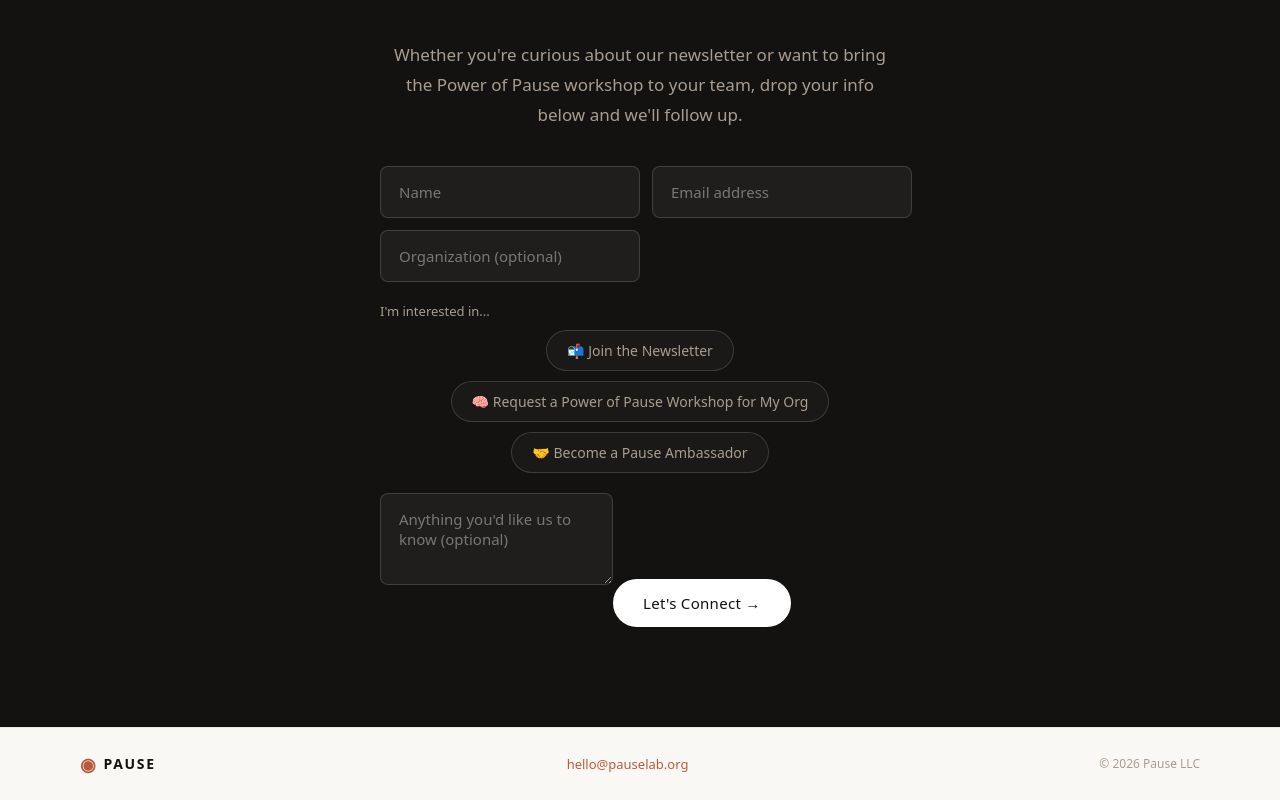
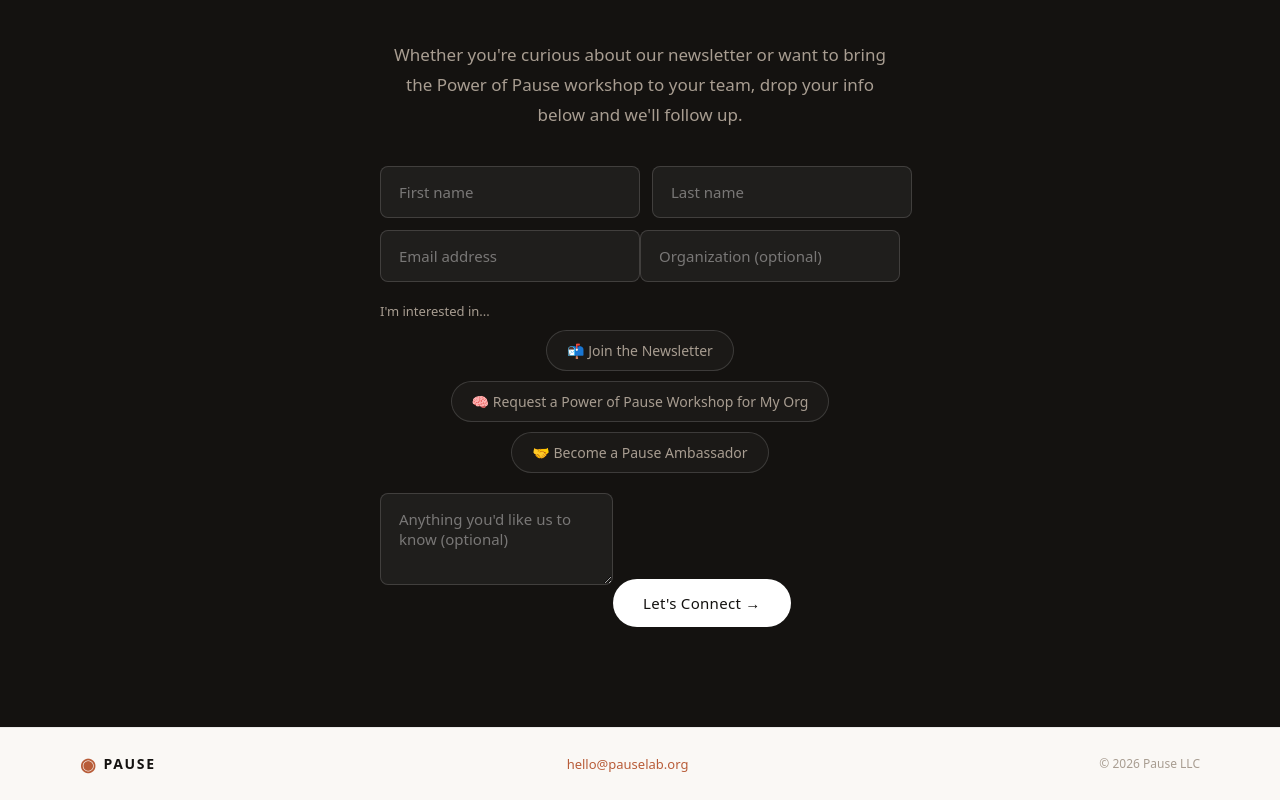
Before and after one commit to tarunjg/pause, a React (Vite) app: page / in a window 1280 px wide. Shown: the part 4534-5334 px from the top of the page. Built offline with nearby package versions, Linux system fonts and the light colour scheme; a web font is replaced by a local one.

Commit message:
Split name into first/last name fields on connect form

```diff
--- a/src/App.jsx
+++ b/src/App.jsx
@@ -46,7 +46,8 @@ const INTERESTS = [
 
 function ConnectFormInline() {
   const [formData, setFormData] = useState({
-    fullName: "",
+    firstName: "",
+    lastName: "",
     email: "",
     org: "",
     interests: [],
@@ -113,25 +114,35 @@ function ConnectFormInline() {
       <div className="connect-form__fields">
         <input
           type="text"
-          name="fullName"
-          placeholder="Name"
-          value={formData.fullName}
+          name="firstName"
+          placeholder="First name"
+          value={formData.firstName}
           onChange={handleChange}
           required
           className="form-input"
           disabled={status === "loading"}
         />
         <input
-          type="email"
-          name="email"
-          placeholder="Email address"
-          value={formData.email}
+          type="text"
+          name="lastName"
+          placeholder="Last name"
+          value={formData.lastName}
           onChange={handleChange}
           required
           className="form-input"
           disabled={status === "loading"}
         />
       </div>
+      <input
+        type="email"
+        name="email"
+        placeholder="Email address"
+        value={formData.email}
+        onChange={handleChange}
+        required
+        className="form-input connect-form__email"
+        disabled={status === "loading"}
+      />
       <input
         type="text"
         name="org"
@@ -652,6 +663,7 @@ const globalCSS = `
   .connect-form__fields {
     display:grid; grid-template-columns:1fr 1fr; gap:12px; margin-bottom:12px;
   }
+  .connect-form__email { margin-bottom:12px; }
   .connect-form__org { margin-bottom:20px; }
   .connect-form__interests { margin-bottom:20px; }
   .connect-form__interests-label {
--- a/src/ConnectPage.jsx
+++ b/src/ConnectPage.jsx
@@ -8,7 +8,8 @@ const INTERESTS = [
 
 function ConnectForm() {
   const [formData, setFormData] = useState({
-    fullName: "",
+    firstName: "",
+    lastName: "",
     email: "",
     org: "",
     interests: [],
@@ -75,25 +76,35 @@ function ConnectForm() {
       <div className="connect-form__fields">
         <input
           type="text"
-          name="fullName"
-          placeholder="Name"
-          value={formData.fullName}
+          name="firstName"
+          placeholder="First name"
+          value={formData.firstName}
           onChange={handleChange}
           required
           className="form-input"
           disabled={status === "loading"}
         />
         <input
-          type="email"
-          name="email"
-          placeholder="Email address"
-          value={formData.email}
+          type="text"
+          name="lastName"
+          placeholder="Last name"
+          value={formData.lastName}
           onChange={handleChange}
           required
           className="form-input"
           disabled={status === "loading"}
         />
       </div>
+      <input
+        type="email"
+        name="email"
+        placeholder="Email address"
+        value={formData.email}
+        onChange={handleChange}
+        required
+        className="form-input connect-form__email"
+        disabled={status === "loading"}
+      />
       <input
         type="text"
         name="org"
@@ -255,6 +266,7 @@ const connectCSS = `
   .form-input:focus { outline:none; border-color:rgba(255,255,255,0.3); background:rgba(255,255,255,0.08); }
   .form-input:disabled { opacity:0.5; cursor:not-allowed; }
 
+  .connect-form__email { margin-bottom:12px; }
   .connect-form__org { margin-bottom:20px; }
   .connect-form__interests { margin-bottom:20px; }
   .connect-form__interests-label {
```
Also changed, not shown: api/connect.js (+4 -8 lines).
